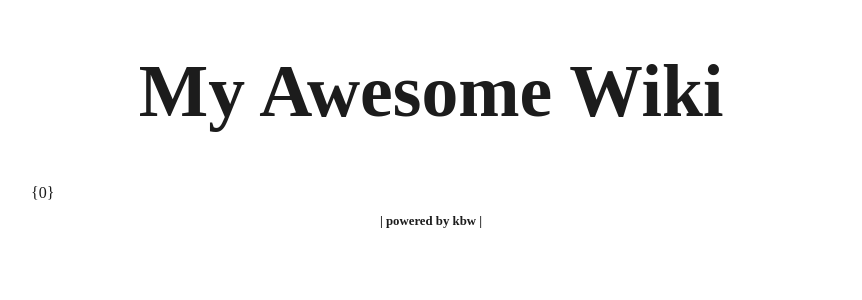
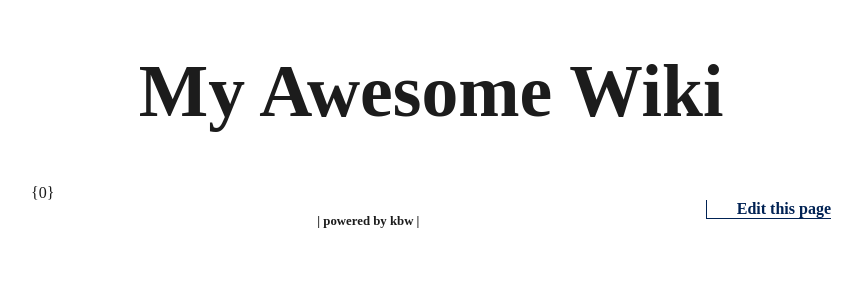
Before and after one commit to matael/kiss-bottle-wiki, a Python web app: template templates/page.html in a window 1280 px wide. Shown: the top 300 px of the page, without its empty margins (209-1071 px from the left). Run offline with Jinja, Linux system fonts and the light colour scheme; the template is opened without the code that fills it, so the values that code supplies are empty.

Commit message:
Update the show_page() template

```diff
--- a/templates/page.html
+++ b/templates/page.html
@@ -12,7 +12,8 @@
         <div id="header">
             <h1>My Awesome Wiki</h1>
         </div>
-		<div id="content">
+	<div id="content">
+		<p class="edit_link"><a href="edit">Edit this page</a></p>
             {0}
         </div>
         <div id="footer">
```
